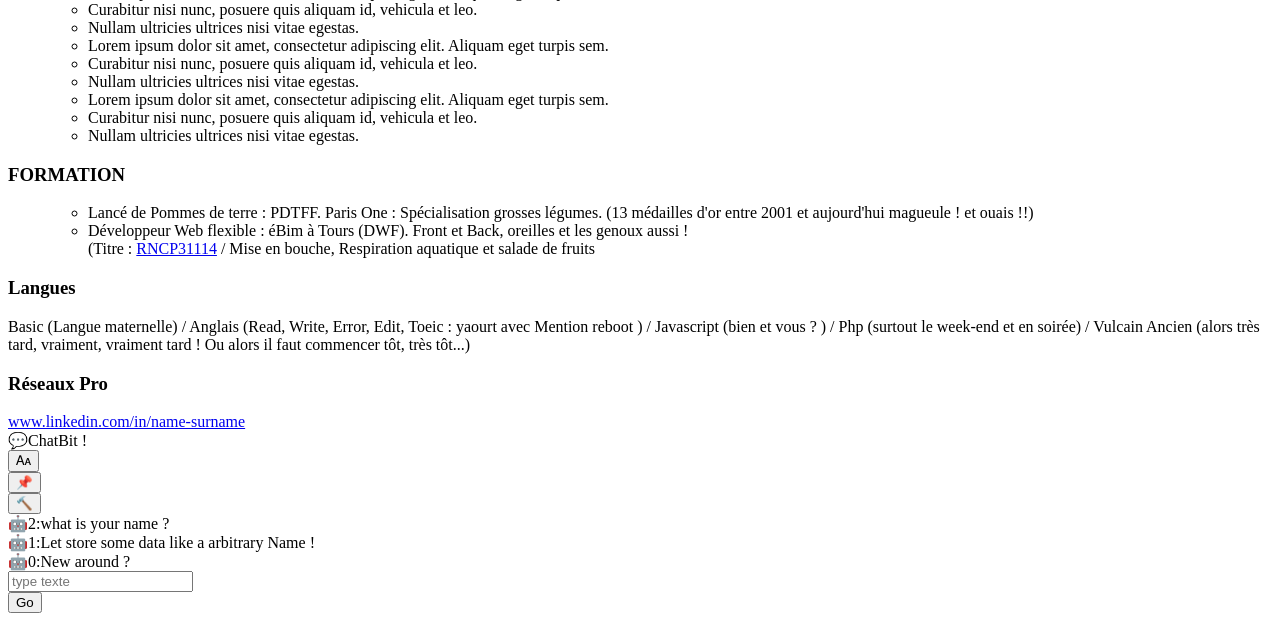
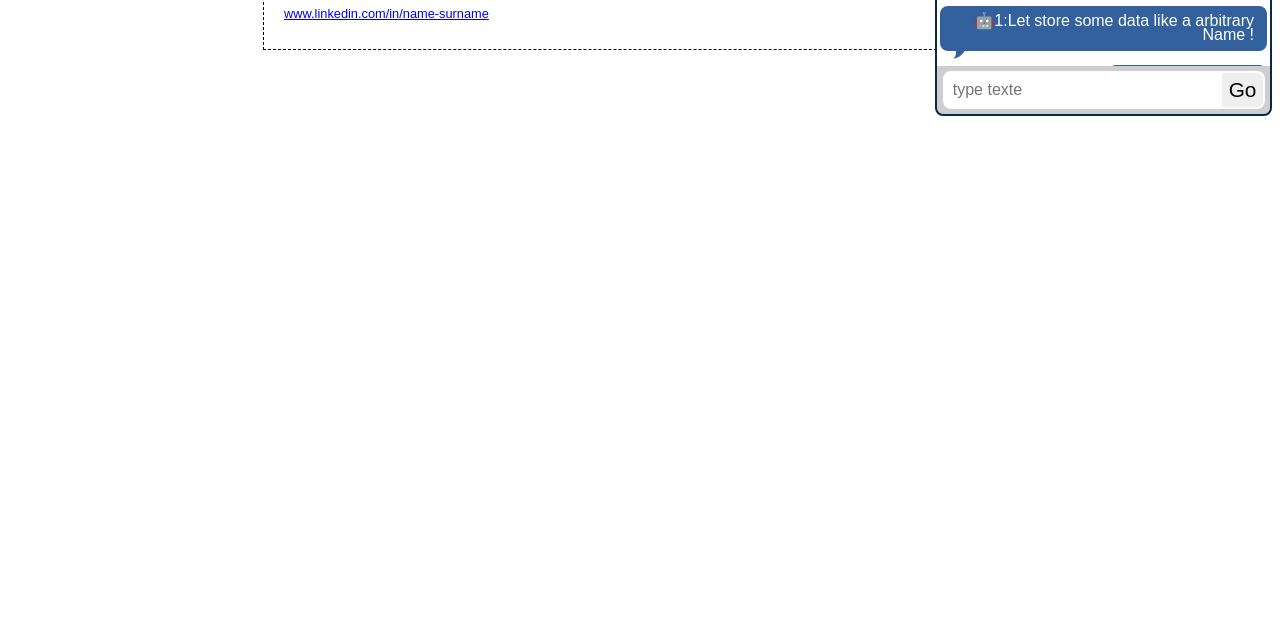
Before and after one commit to patobeur/ChatBit, a plain HTML site: page index.html in a window 1280 px wide. Shown: the part 676-1297 px from the top of the page. After the commit the page ends 800 px from the top, so only its background shows below. Drawn offline with Linux system fonts and the light colour scheme; the site is published under a folder, as on GitHub Pages, so addresses that start at the root find nothing.

Commit message:
no message

```diff
--- a/index.html
+++ b/index.html
@@ -6,9 +6,9 @@
 		<meta http-equiv="X-UA-Compatible" content="IE=edge">
 		<meta name="viewport" content="width=device-width, initial-scale=1.0">
 		<title>&#128172; Chatbit !</title>
-		<link rel="icon" type="image/svg+xml" href="/moncv.svg">
-		<link rel='stylesheet' id='base-css' href='/assets/css/css.css?ver=2' type='text/css' media='all' />
-		<link rel='stylesheet' id='chat-css' href='/assets/css/chatgrid.css?ver=2' type='text/css' media='all' />
+		<link rel="icon" type="image/svg+xml" href="moncv.svg">
+		<link rel='stylesheet' id='base-css' href='assets/css/css.css?ver=2' type='text/css' media='all' />
+		<link rel='stylesheet' id='chat-css' href='assets/css/chatgrid.css?ver=2' type='text/css' media='all' />
 	</head>
 
 	<body class="daymode">
```
